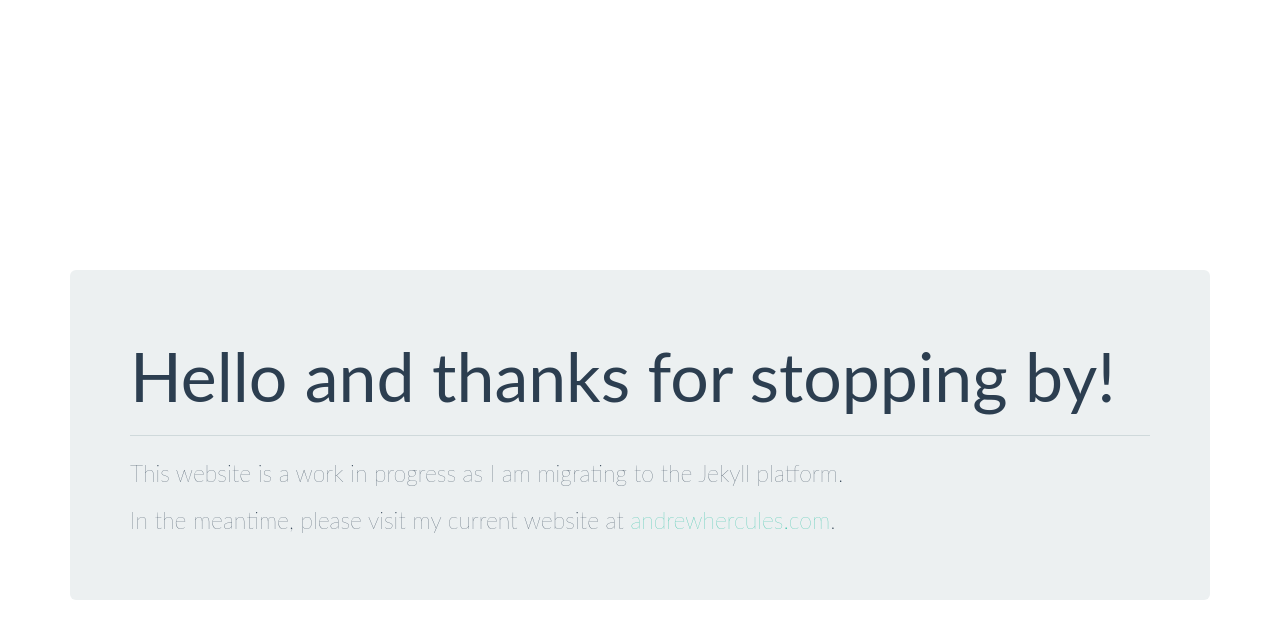
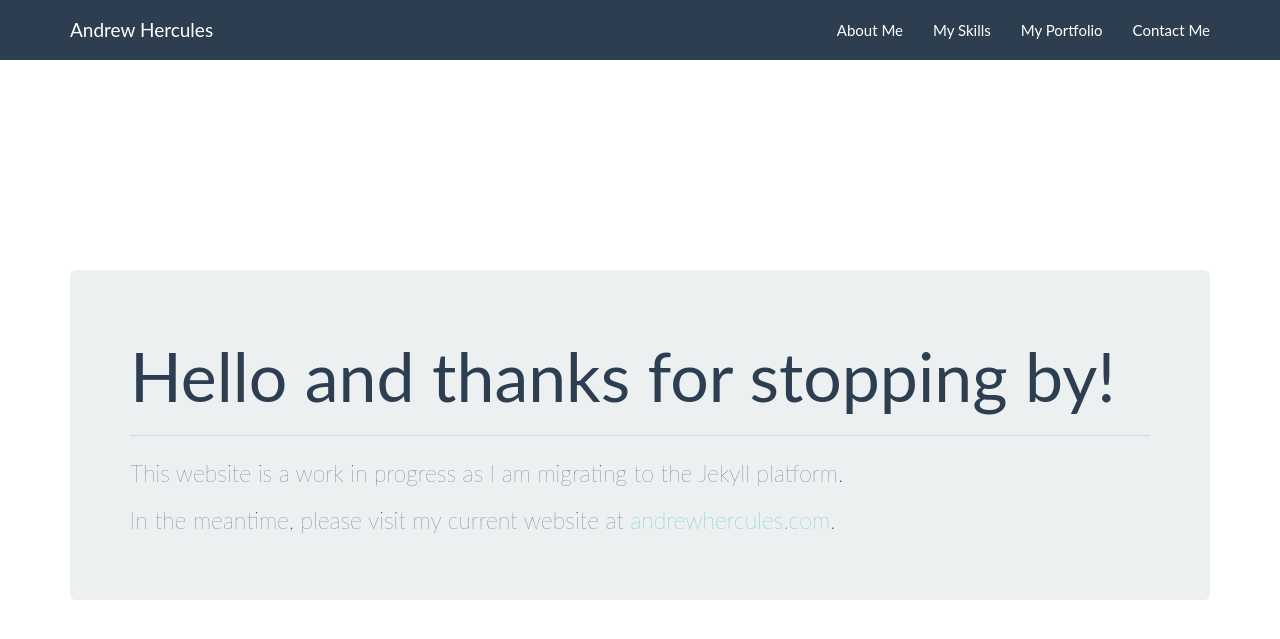
Before and after one commit to andrewhercules/andrewhercules.github.io, a Jekyll site: the page built from index.html, in a window 1280 px wide. Shown: the top 639 px of the page. Built offline with Jekyll 4.4.1, drawn with Linux system fonts in a browser that asks for light colours.

Commit message:
Imported navigation menu from existing website

```diff
--- /dev/null
+++ b/_includes/navigation.html
@@ -0,0 +1,22 @@
+<nav class="navbar navbar-default navbar-fixed-top">
+  <div class="container">
+    <div class="navbar-header page-scroll">
+      <button type="button" class="navbar-toggle" data-toggle="collapse" data-target="#bs-example-navbar-collapse-1">
+        <span class="sr-only">Toggle navigation</span>
+        <span class="icon-bar"></span>
+        <span class="icon-bar"></span>
+        <span class="icon-bar"></span>
+      </button>
+      <a class="navbar-brand" href="#page-top">Andrew Hercules</a>
+    </div>
+    <div class="collapse navbar-collapse" id="bs-example-navbar-collapse-1">
+      <ul class="nav navbar-nav navbar-right">
+        <li class="hidden"><a href="#page-top"></a></li>
+        <li class="page-scroll"><a href="#about">About Me</a></li>
+        <li class="page-scroll"><a href="#skills">My Skills</a></li>
+        <li class="page-scroll"><a href="#portfolio">My Portfolio</a></li>
+        <li class="page-scroll"><a href="#contact">Contact Me</a></li>
+      </ul>
+    </div>
+  </div>
+</nav>
--- a/_layouts/default.html
+++ b/_layouts/default.html
@@ -4,6 +4,9 @@
   {% include head.html %}
 
   <body>
+
+    {% include navigation.html %}
+
     <main aria-label="Main page content">
       <div class="wrapper">
         {{ content }}
```
